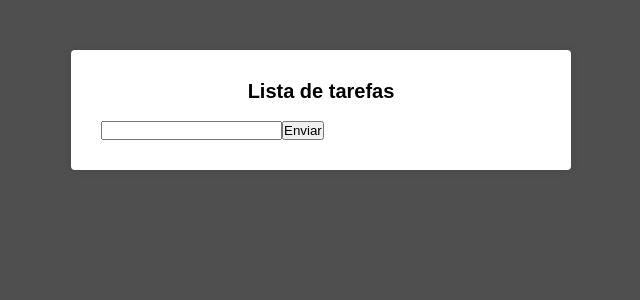
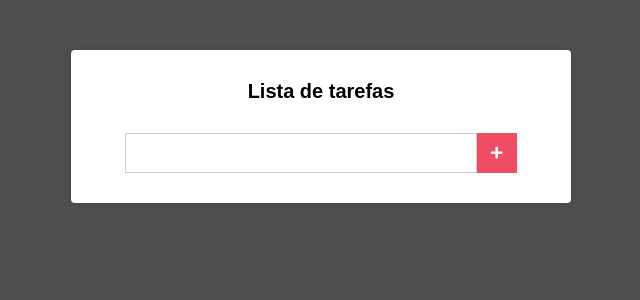
Before and after one commit to V1nic1us/lista-de-tarefas, a React (Create React App) app: page / in a window 1280 px wide. Shown: the top 300 px of the page, without its empty margins (319-959 px from the left). Built offline with nearby package versions, Linux system fonts and the light colour scheme.

Commit message:
feat: added an icon to the button

```diff
--- a/src/components/Main.js
+++ b/src/components/Main.js
@@ -1,4 +1,5 @@
 import React, { Component } from 'react';
+import { FaPlus } from 'react-icons/fa';
 import './Main.css';
 
 export default class Main extends Component {
@@ -18,12 +19,11 @@ export default class Main extends Component {
     return (
       <div className="main">
         <h1>Lista de tarefas</h1>
-        <br />
-        <p>{novaTarefa}</p>
-
-        <form action="#">
-          <input onChange={this.handleChange} type="text" />
-          <button type="submit">Enviar</button>
+        <form action="#" className="form">
+          <input onChange={this.handleChange} type="text" value={novaTarefa} />
+          <button type="submit">
+            <FaPlus />
+          </button>
         </form>
       </div>
     );
```
